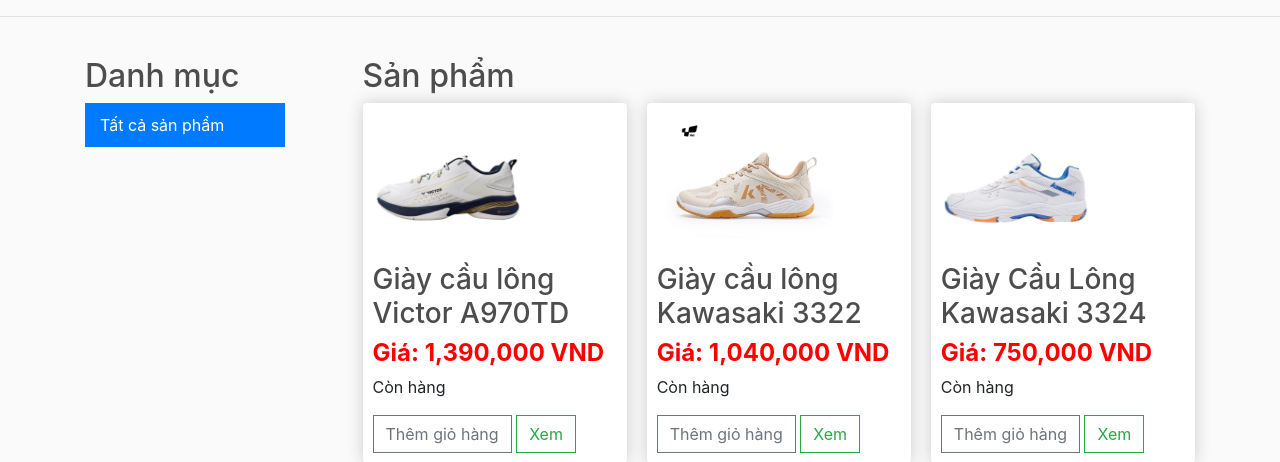
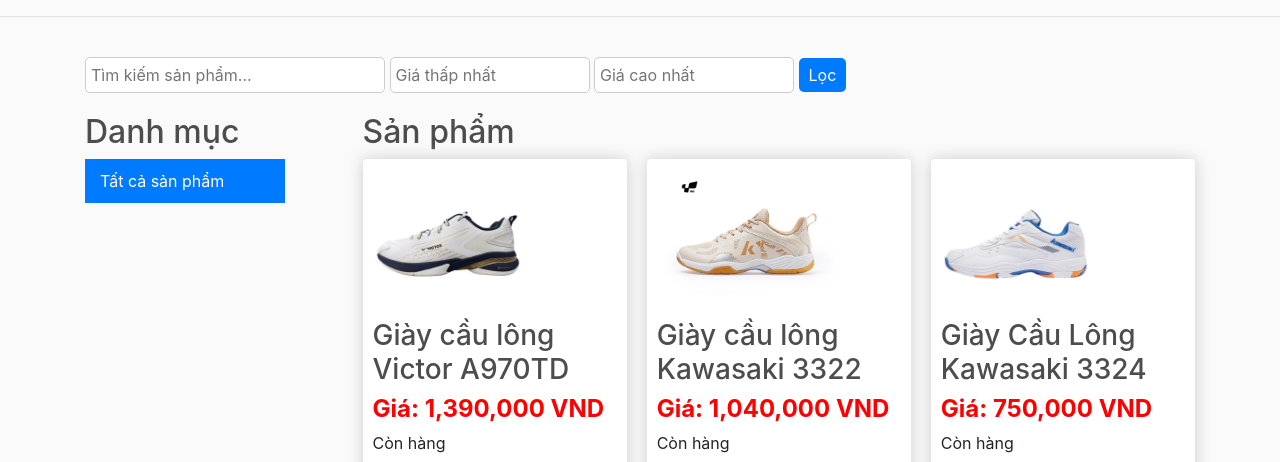
Before and after one commit to lnliris/IE224_Website_Project, a Django app: page /products/ in a window 1280 px wide. Shown: the part 57-519 px from the top of the page. Run offline with Django 5.2, Linux system fonts and the light colour scheme; data comes from the database, SQL or seed files in the repository; both versions use the stored data as it was after the commit; some libraries are stand-ins or nearby versions.

Commit message:
hoàn thiện

```diff
--- /dev/null
+++ b/products/form.py
@@ -0,0 +1,20 @@
+from django import forms
+
+class SearchForm(forms.Form):
+    query = forms.CharField(
+        max_length=255,
+        required=False,
+        widget=forms.TextInput(attrs={'placeholder': 'Tìm kiếm sản phẩm...', 'class': 'form-control'})
+    )
+    min_price = forms.DecimalField(
+        required=False,
+        label='Giá tối thiểu',
+        min_value=0,
+        widget=forms.NumberInput(attrs={'class': 'form-control'})
+    )
+    max_price = forms.DecimalField(
+        required=False,
+        label='Giá tối đa',
+        min_value=0,
+        widget=forms.NumberInput(attrs={'class': 'form-control'})
+    )
--- a/products/views.py
+++ b/products/views.py
@@ -2,7 +2,8 @@ from django.shortcuts import render
 from django.views import View
 from django.shortcuts import render, get_object_or_404
 from .models import Category, Product
-
+from .form import SearchForm
+from django.db.models import Q
 
 
 def product_list(request, category_slug=None):
@@ -16,10 +17,12 @@ def product_list(request, category_slug=None):
     else:
         category = None  # Không có category_slug, sẽ hiển thị toàn bộ sản phẩm
 
+
     context = {
         'category': category,
         'categories': categories,
         'products': products,
+        'form': form,  # Truyền form vào context
     }
 
     return render(request, 'products.html', context)
@@ -33,6 +36,24 @@ class ProductsView(View):
     def get(self, request):
         products = Product.objects.filter(stock__gt=0)  # Lấy sản phẩm còn hàng
         categories = Category.objects.all()  # Lấy tất cả danh mục
+
+        # Xử lý tìm kiếm
+        form = SearchForm(request.GET)
+        if form.is_valid():
+            query = form.cleaned_data.get('query')
+            min_price = form.cleaned_data.get('min_price')
+            max_price = form.cleaned_data.get('max_price')
+
+            if query:
+                products = products.filter(Q(name__icontains=query) | Q(description__icontains=query))  # Tìm theo tên hoặc mô tả
+
+            if min_price is not None:
+                products = products.filter(price__gte=min_price)  # Lọc giá >= min_price
+
+            if max_price is not None:
+                products = products.filter(price__lte=max_price)  # Lọc giá <= max_price
+
+
         context = {
             'products': products,
             'categories': categories,
--- a/static/css/main.css
+++ b/static/css/main.css
@@ -173,3 +173,32 @@ h1,h2,h3,h4,h5,h6{
 .hidden{
 	display: none!important;
 }
+
+.search-filter {
+	/* margin: 0 auto; */
+    margin-bottom: 20px;
+    display: flex;
+    gap: 10px;
+	/* align-items: center; */
+}
+
+.search-filter input[type="text"]{
+	width: 300px;
+}
+
+.search-filter input {
+    padding: 5px;
+    border: 1px solid #ccc;
+    border-radius: 5px;
+	width: 200px;
+}
+
+
+.search-filter button {
+    padding: 5px 10px;
+    background-color: #007bff;
+    color: white;
+    border: none;
+    border-radius: 5px;
+    cursor: pointer;
+}
--- a/templates/products.html
+++ b/templates/products.html
@@ -13,7 +13,14 @@
 
 
 {% block content %}
-<div >
+
+<div class="search-filter">
+    <form method="get">
+        <input type="text" name="query" placeholder="Tìm kiếm sản phẩm..." value="{{ form.query.value }}">
+        <input type="number" name="min_price" placeholder="Giá thấp nhất" step="100000" value="{{ form.min_price.value }}">
+        <input type="number" name="max_price" placeholder="Giá cao nhất" step="100000" value="{{ form.max_price.value }}">
+        <button type="submit">Lọc</button>
+    </form>
 </div>
 
 
@@ -35,6 +42,7 @@
 
     <div>
         <h2>Sản phẩm{% if category %} trong danh mục: {{ category.name }}{% endif %}</h2>
+        {% if products %}
         <div class="item_grid_container">
             {% for product in products %}
                 <div>
@@ -52,6 +60,9 @@
                 </div>
             {% endfor %}
         </div>
+        {% else %}
+            <p style="color: red; font-weight: bold;">Không tìm thấy sản phẩm nào.</p>
+        {% endif %}
     </div>
 </div>
 {% endblock content %}
```
Also changed, not shown: db.sqlite3.
